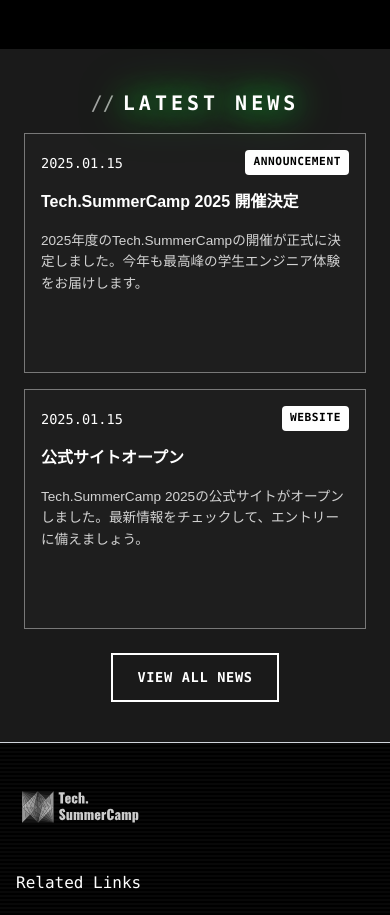
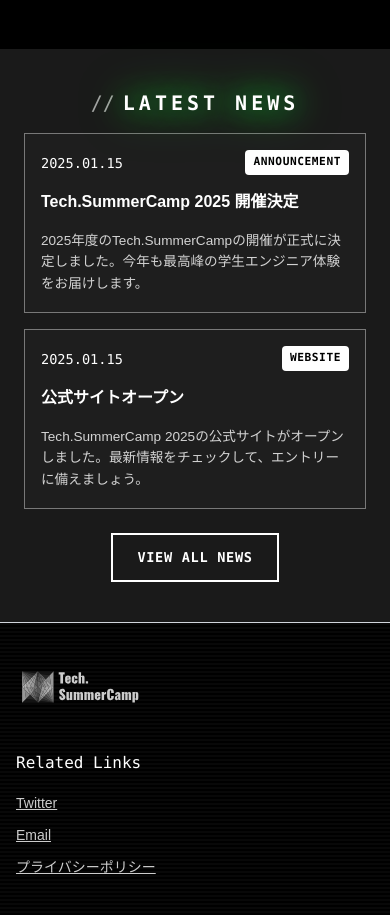
Before and after one commit to Tech-SummerCamp/TSC, a React (Vite) app: page /2025 in a window 390 px wide. Shown: the part 4600-5515 px from the top of the page. Built offline with nearby package versions, Linux system fonts and the light colour scheme.

Commit message:
ニュースカードのモバイル表示の改善

```diff
--- a/src/components/common/NewsCard.tsx
+++ b/src/components/common/NewsCard.tsx
@@ -47,7 +47,7 @@
   if (link || href) {
     return (
       <Link to={link || href || '#'} className="block">
-        <article className="relative overflow-hidden bg-white/[0.02] border border-white/40 p-8 md:p-5 max-[480px]:p-4 transition-all duration-300 hover:border-terminal-green hover:-translate-y-1 hover:bg-terminal-green/5 group cursor-pointer h-[240px] md:h-[200px] flex flex-col">
+        <article className="relative overflow-hidden bg-white/[0.02] border border-white/40 p-8 md:p-5 max-[480px]:p-4 transition-all duration-300 hover:border-terminal-green hover:-translate-y-1 hover:bg-terminal-green/5 group cursor-pointer min-h-[180px] md:min-h-[200px] flex flex-col">
           {cardContent}
         </article>
       </Link>
@@ -55,7 +55,7 @@
   }
 
   return (
-    <article className="relative overflow-hidden bg-white/[0.02] border border-white/40 p-8 md:p-5 max-[480px]:p-4 transition-all duration-300 hover:border-terminal-green hover:-translate-y-1 hover:bg-terminal-green/5 group h-[240px] md:h-[200px] flex flex-col">
+    <article className="relative overflow-hidden bg-white/[0.02] border border-white/40 p-8 md:p-5 max-[480px]:p-4 transition-all duration-300 hover:border-terminal-green hover:-translate-y-1 hover:bg-terminal-green/5 group min-h-[180px] md:min-h-[200px] flex flex-col">
       {cardContent}
     </article>
   );
```
